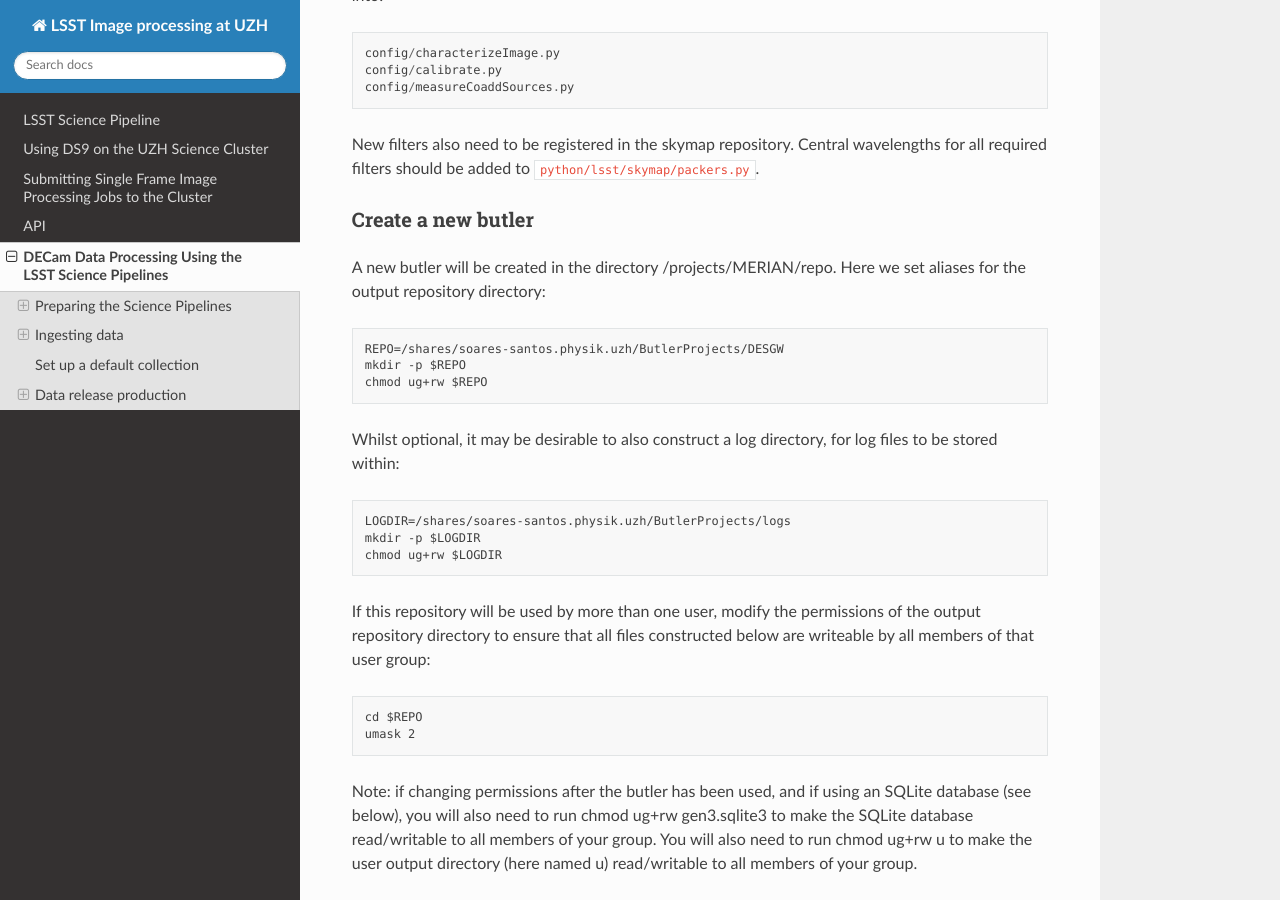
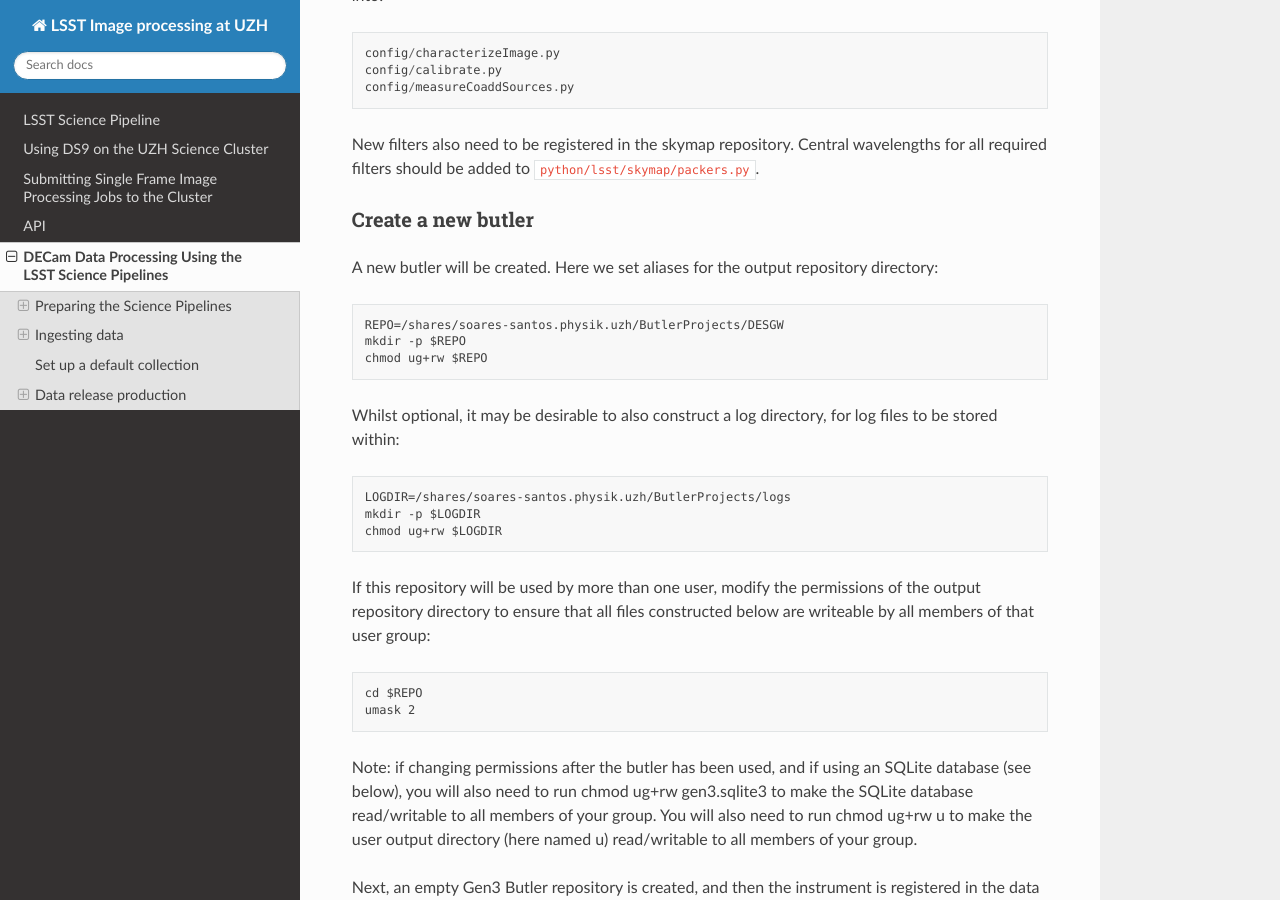
Before and after one commit to davsan06/lsst-alerts-at-uzh, a Sphinx documentation site: the page built from docs/source/ingest.rst, in a window 1280 px wide and 900 px high, scrolled down 3205 px. Built offline with Sphinx 7.4.7 and the Read the Docs theme 3.1.0, drawn with Linux system fonts in a browser that asks for light colours.

Commit message:
Update ingest.rst

```diff
--- a/docs/source/ingest.rst
+++ b/docs/source/ingest.rst
@@ -108,7 +108,7 @@ New filters also need to be registered in the skymap repository. Central wavelen
 Create a new butler
 --------------------------------
 
-A new butler will be created in the directory /projects/MERIAN/repo. Here we set aliases for the output repository directory: ::
+A new butler will be created. Here we set aliases for the output repository directory: ::
 
     REPO=/shares/soares-santos.physik.uzh/ButlerProjects/DESGW
     mkdir -p $REPO
```
